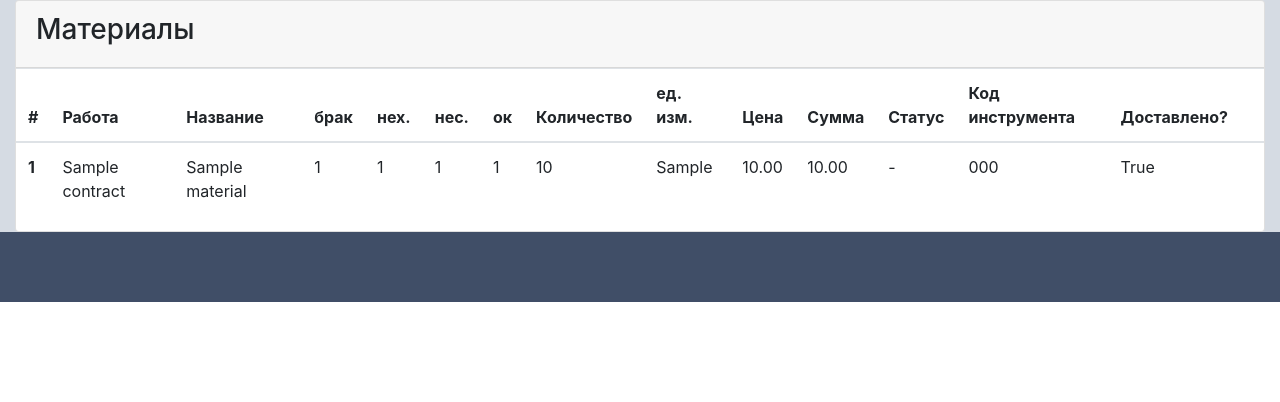
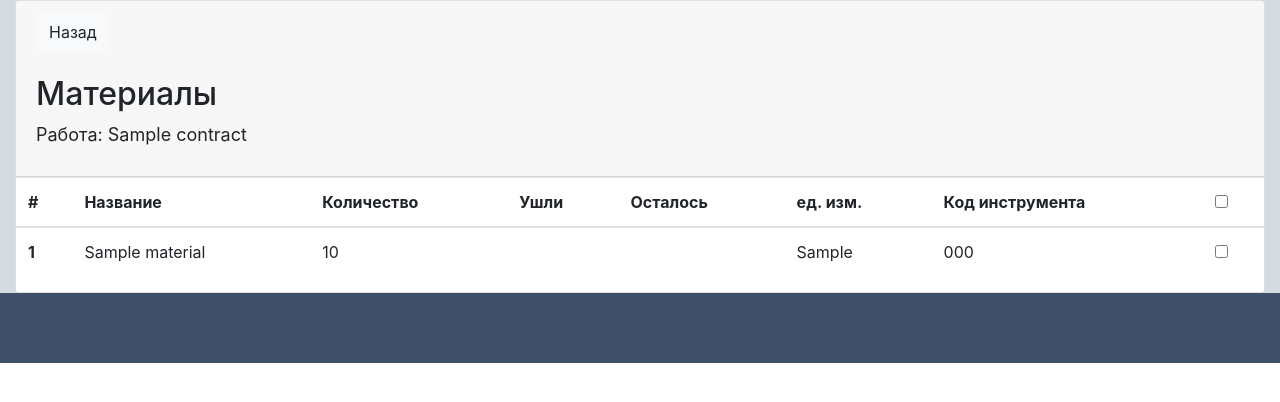
Before and after one commit to orazkarl/foldable_base, a Django app: a page that uses templates/appbase/material/store_mateials/materials.html in a window 1280 px wide. Shown: the part 216-618 px from the top of the page. Run offline with Django 3.2, Linux system fonts and the light colour scheme; tables that the repository leaves empty hold one stand-in row (values such as "Sample post"); grey boxes marked "Sample" are stand-in pictures; some libraries are stand-ins or nearby versions.

Commit message:
Header h3->h2

```diff
--- a/templates/appbase/contract/add.html
+++ b/templates/appbase/contract/add.html
@@ -9,7 +9,7 @@
                     <a href="javascript:history.go(-1)" class="btn btn-light"><i
                             class="ik ik-arrow-left"></i>Назад</a>
 
-                    <h3>Добавить работу</h3>
+                    <h2>Добавить работу</h2>
                 </div>
 
                 <div class="card-body">
--- a/templates/appbase/contract/detail.html
+++ b/templates/appbase/contract/detail.html
@@ -10,7 +10,7 @@
                 <div class="row">
 
                     <div class="col-md-8">
-                        <h3>{{ contract.name }}</h3>
+                        <h2>{{ contract.name }}</h2>
                         <p>Подрядчик: {{ contract.contractor }}</p>
                         <p>
                             Номер договора: {{ contract.number_contract }}
--- a/templates/appbase/contract/request/add.html
+++ b/templates/appbase/contract/request/add.html
@@ -6,7 +6,7 @@
             <div class="card">
                 <div class="card-header d-block"><a href="{% url 'contract_detail' contract.slug %}"
                                                     class="btn btn-light"><i
-                        class="ik ik-arrow-left"></i>Назад</a><h3>Добавить заявку</h3></div>
+                        class="ik ik-arrow-left"></i>Назад</a><h2>Добавить заявку</h2></div>
 
                 <div class="card-body">
                     <form class="forms-sample" action="{% url 'request_add' contract.slug %}" method="post"
--- a/templates/appbase/contract/request/detail.html
+++ b/templates/appbase/contract/request/detail.html
@@ -10,7 +10,7 @@
                         class="ik ik-arrow-left"></i>Назад</a>
                 <div class="row">
                     <div class="col-md-10">
-                        <h3>{{ request_mat.name }}</h3>
+                        <h2>{{ request_mat.name }}</h2>
                         <p>Файл: <a href="{{ request_mat.file.url }}" target="_blank"
                                     style="color: #4da3ff">{{ request_mat.file }}</p>
                         </a>
--- a/templates/appbase/contract/request/edit.html
+++ b/templates/appbase/contract/request/edit.html
@@ -8,7 +8,7 @@
                     <a href="{% url 'contract_detail' request_mat.contract.slug %}"
                                                     class="btn btn-light"><i
                         class="ik ik-arrow-left"></i>Назад</a>
-                    <h3>Изменить заявку</h3></div>
+                    <h2>Изменить заявку</h2></div>
 
                 <div class="card-body">
                     <form class="forms-sample" action="{% url 'request_edit' request_mat.id %}" method="post"
--- a/templates/appbase/contract/request/invoice/add.html
+++ b/templates/appbase/contract/request/invoice/add.html
@@ -7,7 +7,7 @@
             <div class="card-header d-block">
                 <a href="javascript:history.go(-1)" class="btn btn-light"><i
                         class="ik ik-arrow-left"></i>Назад</a>
-                <h3>Добавить счет на оплату</h3></div>
+                <h2>Добавить счет на оплату</h2></div>
 
             <div class="card-body">
                 <form class="forms-sample" action="{% url 'invoice_add' request_mat.id %}" method="post"
--- a/templates/appbase/contract/request/invoice/add_material.html
+++ b/templates/appbase/contract/request/invoice/add_material.html
@@ -9,7 +9,7 @@
                     <a href="javascript:history.go(-1)" class="btn btn-light"><i
                             class="ik ik-arrow-left"></i>Назад</a>
 
-                    <h3>Добавить материалы</h3>
+                    <h2>Добавить материалы</h2>
                 </div>
 
                 <div class="card-body">
--- a/templates/appbase/contract/request/invoice/edit.html
+++ b/templates/appbase/contract/request/invoice/edit.html
@@ -7,7 +7,7 @@
             <div class="card-header d-block">
                 <a href="javascript:history.go(-1)" class="btn btn-light"><i
                         class="ik ik-arrow-left"></i>Назад</a>
-                <h3>Изменить счет</h3></div>
+                <h2>Изменить счет</h2></div>
             {#                {{ invoice.id }}#}
             <div class="card-body">
                 <form class="forms-sample" action="{% url 'invoice_edit' invoice.id %}" method="post"
--- a/templates/appbase/invoices.html
+++ b/templates/appbase/invoices.html
@@ -10,7 +10,7 @@
             <div class="card">
                 <div class="card-header d-block">
                     <div class="row">
-                        <div class="col-md-10"><h3>Счета на оплату</h3></div>
+                        <div class="col-md-10"><h2>Счета на оплату</h2></div>
                         {#                        <div class="col-md-2"><a type="button" href="{% url 'contract_add' object.slug %}" class="btn btn-primary">Добавить работу</a></div>#}
                     </div>
 
--- a/templates/appbase/material/paid_materials/invoices.html
+++ b/templates/appbase/material/paid_materials/invoices.html
@@ -6,7 +6,7 @@
             <div class="card">
                 <div class="card-header d-block">
                     <div class="row">
-                        <div class="col-md-10"><h3>Оплаченные материалы</h3></div>
+                        <div class="col-md-10"><h2>Оплаченные материалы</h2></div>
                         {#                        <div class="col-md-2"><a type="button" href="{% url 'contract_add' object.slug %}" class="btn btn-primary">Добавить работу</a></div>#}
                     </div>
 
--- a/templates/appbase/material/paid_materials/marriage_materials.html
+++ b/templates/appbase/material/paid_materials/marriage_materials.html
@@ -7,7 +7,7 @@
                 <div class="card-header d-block">
                     <div class="row">
                         <div class="col-md-10">
-                            <h3>Бракованные материалы</h3>
+                            <h2>Бракованные материалы</h2>
                             <p>{{ error }}</p>
                         </div>
                     </div>
--- a/templates/appbase/material/paid_materials/return_materials.html
+++ b/templates/appbase/material/paid_materials/return_materials.html
@@ -8,7 +8,7 @@
                 <div class="card-header d-block">
                     <div class="row">
                         <div class="col-md-10">
-                            <h3>Возврат материалов</h3>
+                            <h2>Возврат материалов</h2>
                         </div>
                     </div>
                 </div>
--- a/templates/appbase/material/store_mateials/contracts.html
+++ b/templates/appbase/material/store_mateials/contracts.html
@@ -6,7 +6,7 @@
         <div class="card">
             <div class="card-header d-block">
                 <div class="row">
-                    <div class="col-md-10"><h3>Склад</h3></div>
+                    <div class="col-md-10"><h2>Склад</h2></div>
                     {#                        <div class="col-md-2"><a type="button" href="{% url 'contract_add' object.slug %}" class="btn btn-primary">Добавить работу</a></div>#}
                 </div>
 
--- a/templates/appbase/material/store_mateials/materials.html
+++ b/templates/appbase/material/store_mateials/materials.html
@@ -5,8 +5,16 @@
     <div class="container-fluid">
         <div class="card">
             <div class="card-header d-block">
+                <a href="javascript:history.go(-1)" class="btn btn-light"><i
+                        class="ik ik-arrow-left"></i>Назад</a>
+                <br>
+                <br>
                 <div class="row">
-                    <div class="col-md-10"><h3>Материалы</h3></div>
+
+                    <div class="col-md-10">
+                        <h2>Материалы</h2>
+                        <p>Работа: {{ materials.first.invoice.request_mat.contract }}</p>
+                    </div>
                     {#                        <div class="col-md-2"><a type="button" href="{% url 'contract_add' object.slug %}" class="btn btn-primary">Добавить работу</a></div>#}
                 </div>
 
@@ -18,21 +26,15 @@
                         <thead>
                         <tr>
                             <th>#</th>
-                            <th>Работа</th>
                             <th>Название</th>
-                            <th style="width: 15px">брак</th>
-                            <th style="width: 15px">нех.</th>
-                            <th style="width: 15px">нес.</th>
-                            <th style="width: 15px">ок</th>
                             <th>Количество</th>
+                            <th>Ушли</th>
+                            <th>Осталось</th>
                             <th>ед. изм.</th>
-                            <th>Цена</th>
-                            <th>Сумма</th>
-                            <th>Статус</th>
-                                                            <th>Код инструмента</th>
-                            {#                                <th>Изменен</th>#}
-                            <th>Доставлено?</th>
-                            <th></th>
+                            <th>Код инструмента</th>
+                            <th>
+                                <input type="checkbox">
+                            </th>
                         </tr>
                         </thead>
                         <tbody>
@@ -41,27 +43,19 @@
                         {% for material in materials %}
                             <tr>
                                 <th scope="row">{{ forloop.counter }}</th>
-                                <td>{{ material.invoice.request_mat.contract }}</td>
                                 <td>{{ material.name }}</td>
-                                <td>{{ material.brak }}</td>
-                                <td>{{ material.nexvatka }}</td>
-                                <td>{{ material.nesotvetsvie }}</td>
-                                <td>{{ material.ok }}</td>
                                 <td>{{ material.quantity }}</td>
+                                <td></td>
+                                <td></td>
                                 <td>{{ material.units }}</td>
-                                <td>{{ material.price }}</td>
-                                <td>{{ material.sum_price }}</td>
-                                <td>{{ material.status }}</td>
-                                <td>{% if material.instrument_code != None %}
-                                                {{ material.instrument_code }}
-                                            {% else %}
-                                                Нет
-                                            {% endif %}
-                                        </td>
-                                {#                                    <td>{{ material.created_at }}</td>#}
-                                {#                                    <td>{{ material.updated_at }}</td>#}
-                                <td>{{ material.is_delivery }}</td>
-                                {#                                    <td><input type="checkbox" name="materials" value="{{ material.id }}"></td>#}
+                                <td>
+                                    {% if material.instrument_code == None %}
+                                        Нет
+                                    {% else %}
+                                        {{ material.instrument_code }}
+                                    {% endif %}
+                                </td>
+                                <td><input type="checkbox" name="materials" value="{{ material.id }}"></td>
                             </tr>
                         {% endfor %}
 
--- a/templates/appbase/object_detail.html
+++ b/templates/appbase/object_detail.html
@@ -6,7 +6,7 @@
             <div class="card">
                 <div class="card-header d-block">
                     <div class="row">
-                        <div class="col-md-10"><h3>Работы</h3></div>
+                        <div class="col-md-10"><h2>Работы</h2></div>
                         <div class="col-md-2">
                             <a type="button" href="{% url 'contract_add' object.slug %}" class="btn btn-primary">Добавить
                                 работу</a>
```
